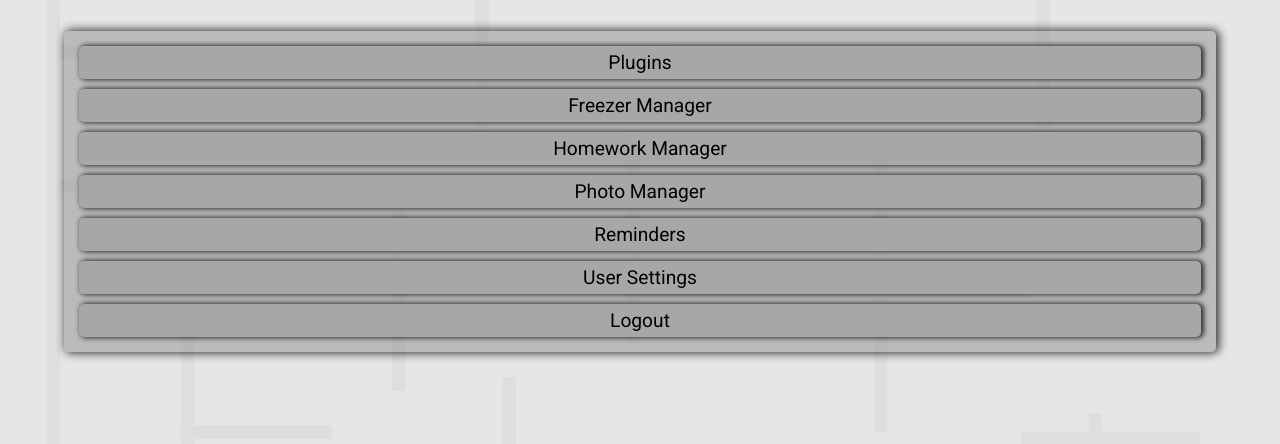
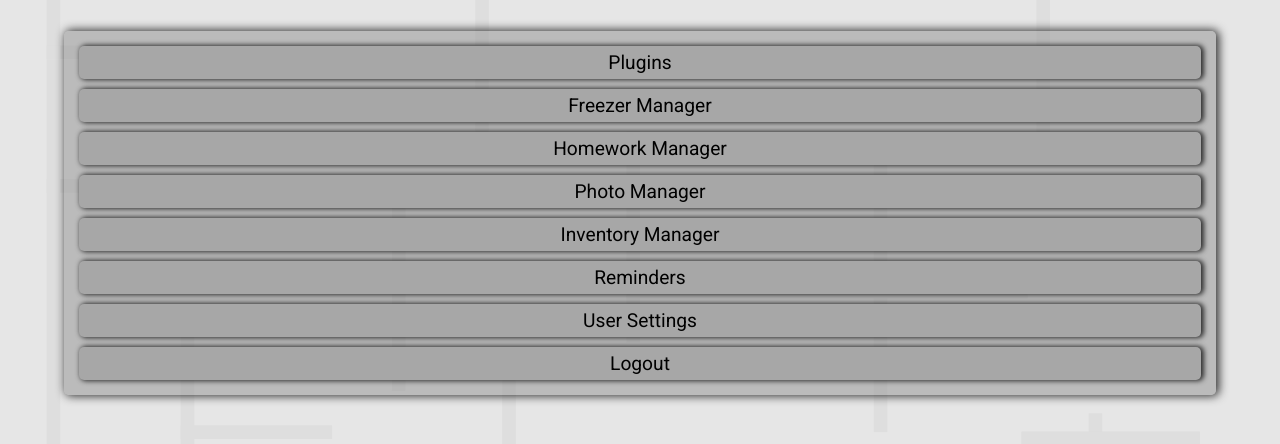
Before and after one commit to enchant97/home-terminal-system, a Python web app: template HomeTerminal/templates/home/command_center.html in a window 1280 px wide. Shown: the part 94-538 px from the top of the page. Run offline with Jinja, Linux system fonts and the light colour scheme; the template is opened without the code that fills it, so the values that code supplies are empty.

Commit message:
add im to cc

```diff
--- a/HomeTerminal/templates/home/command_center.html
+++ b/HomeTerminal/templates/home/command_center.html
@@ -6,6 +6,7 @@
     <a class="button" href="{{ url_for('fm.report') }}">Freezer Manager</a>
     <a class="button" href="{{ url_for('hwm.homework') }}">Homework Manager</a>
     <a class="button" href="{{ url_for('pm.view') }}">Photo Manager</a>
+    <a class="button" href="{{ url_for('im.view') }}">Inventory Manager</a>
     <a href="{{ url_for('reminder.view') }}" class="button">Reminders</a>
     <a href="{{ url_for('account.settings') }}" class="button">User Settings</a>
     {% if admin %}
```
